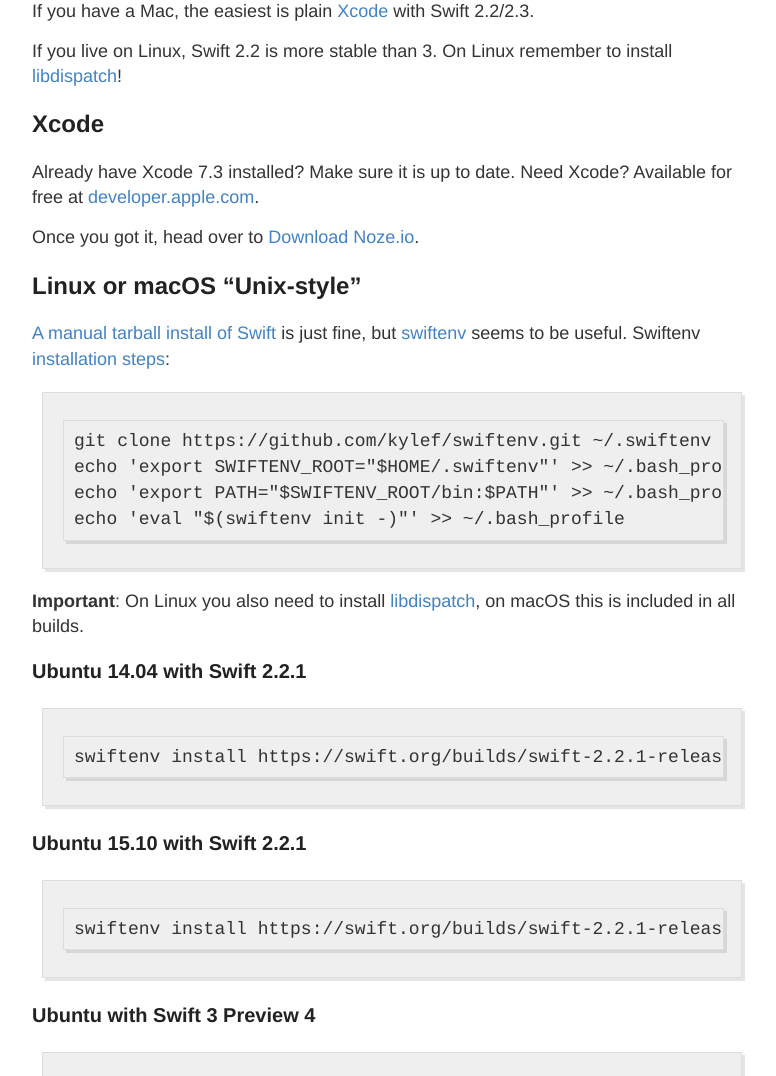
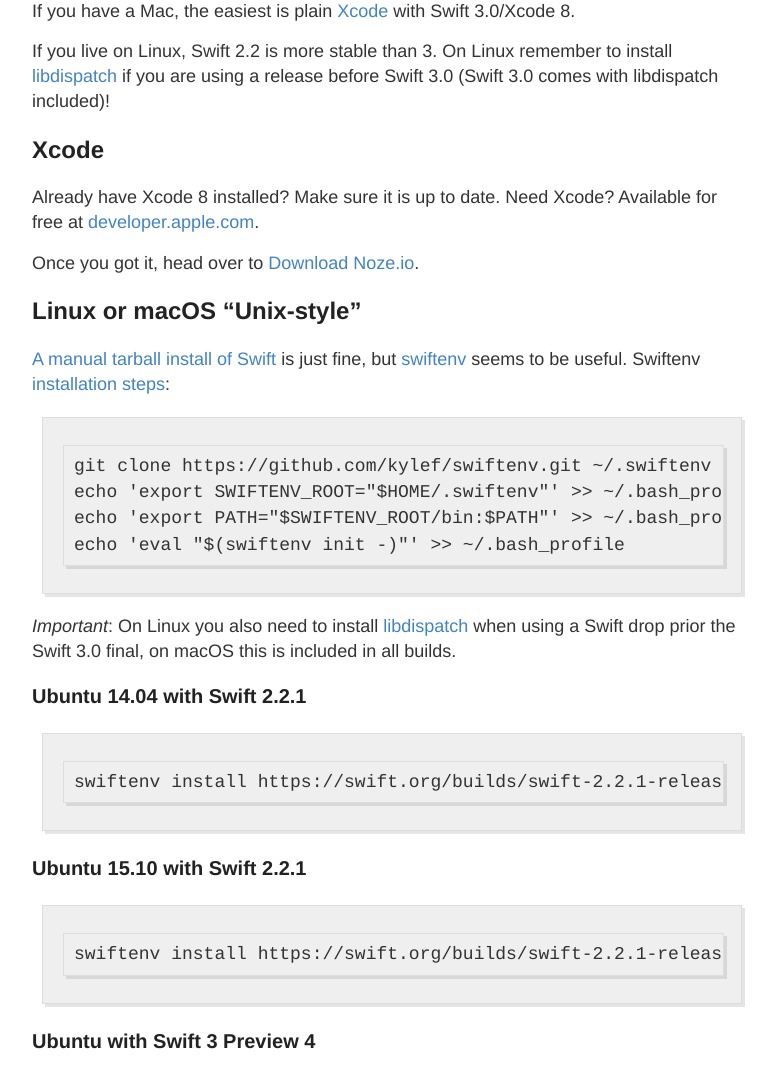
Before and after one commit to NozeIO/NozeIO.github.io, a Jekyll site: the page built from install-swift.md, in a window 1280 px wide and 1400 px high, cut to the strip 324-1400 px from the top of the window. Shown: the whole strip, without its empty margins (248-1024 px from the left). Built offline with Jekyll 4.4.1, drawn with Linux system fonts in a browser that asks for light colours; comment, search, counter and statistics services are not loaded; some of the changed text lies outside the part shown.

Commit message:
Mo' updates

```diff
--- a/install-swift.md
+++ b/install-swift.md
@@ -7,17 +7,18 @@
 You have the choice between:
 
 - macOS and Ubuntu (14.04 or 15.10)
-- Swift 2.2/2.3 and the latest Swift 3 preview
+- Swift 2.2/2.3 and Swift 3.0
 - On macOS between using Xcode or some plain editor (Emacs, vi, TextMate, etc)
 
-If you have a Mac, the easiest is plain [Xcode](#xcode) with Swift 2.2/2.3.
+If you have a Mac, the easiest is plain [Xcode](#xcode) with Swift 3.0/Xcode 8.
 
 If you live on Linux, Swift 2.2 is more stable than 3. On Linux remember to
-install [libdispatch](#linux-install-libdispatch)!
+install [libdispatch](#linux-install-libdispatch) if you are using a release
+before Swift 3.0 (Swift 3.0 comes with libdispatch included)!
 
 ## Xcode
 
-Already have Xcode 7.3 installed? Make sure it is up to date.
+Already have Xcode 8 installed? Make sure it is up to date.
 Need Xcode? Available for free at
 [developer.apple.com](https://developer.apple.com/xcode/download/).
 
@@ -35,9 +36,9 @@
     echo 'export PATH="$SWIFTENV_ROOT/bin:$PATH"' >> ~/.bash_profile
     echo 'eval "$(swiftenv init -)"' >> ~/.bash_profile
 
-**Important**: On Linux you also need to install
-[libdispatch](#linux-install-libdispatch),
-on macOS this is included in all builds.
+*Important*: On Linux you also need to install
+[libdispatch](#linux-install-libdispatch) when using a Swift drop prior
+the Swift 3.0 final, on macOS this is included in all builds.
 
 ### Ubuntu 14.04 with Swift 2.2.1
 
@@ -51,14 +52,21 @@
 
     swiftenv install https://swift.org/builds/swift-3.0-preview-4/ubuntu1404/swift-3.0-PREVIEW-4/swift-3.0-PREVIEW-4-ubuntu14.04.tar.gz
 
-### macOS with Swift 3 Preview 2
+### Ubuntu 15.10 with Swift 3.0
 
-Install an Xcode 8 beta, available for free at
+    sudo apt-get install libcurl4-openssl-dev
+    swiftenv install 3.0
+
+### macOS with Swift 3.0
+
+Install Xcode 8, available for free at
 [developer.apple.com](https://developer.apple.com/xcode/download/).
 
 Note: This drop uses the 'objectified' libdispatch API.
 
 ## Linux: Install libdispatch
+
+NOTE: Not required with the Swift 3.0 final release on Linux.
 
 This can be a little messy as there is no final release of `libdispatch` for
 Linux. It seems to work fine for me nevertheless.
```
